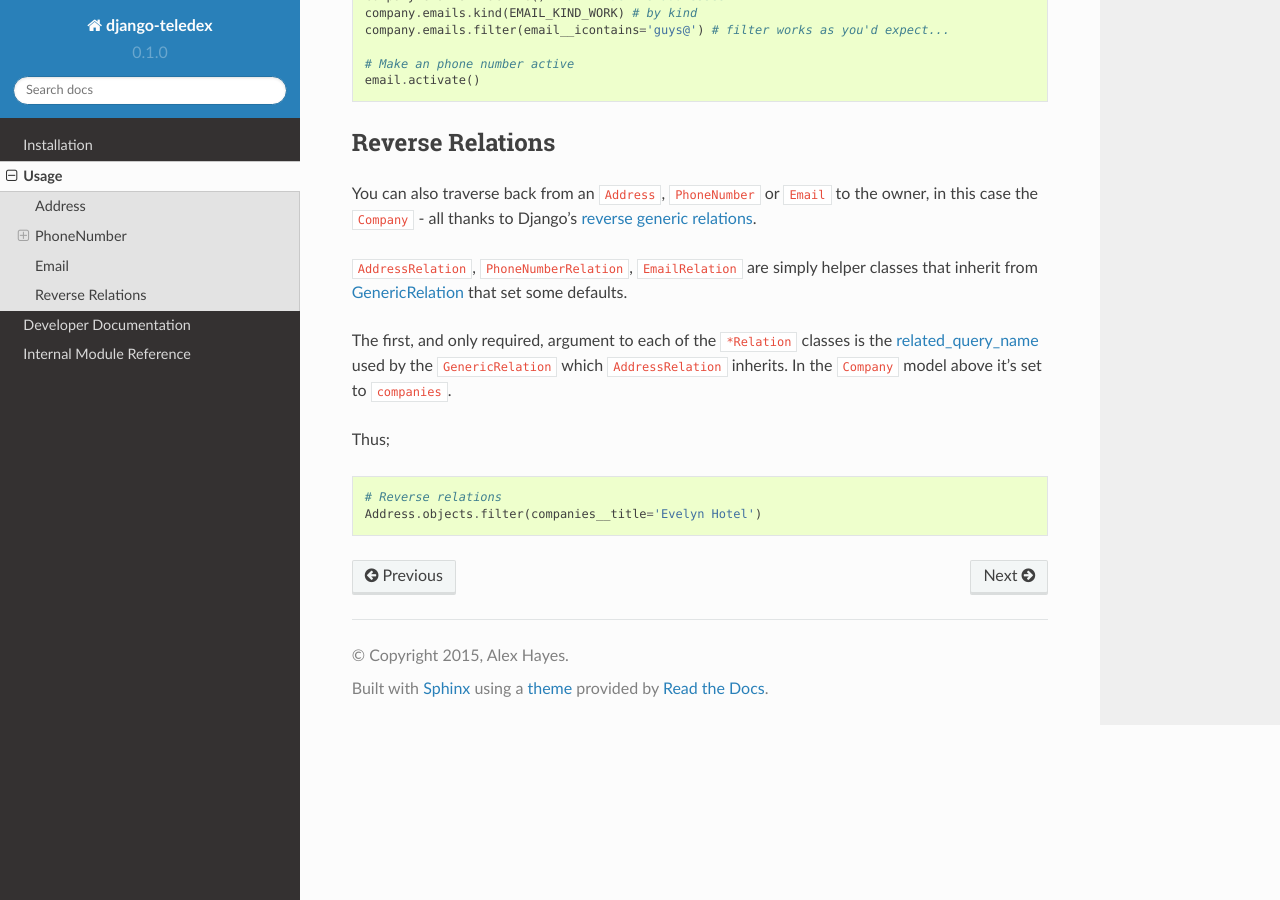
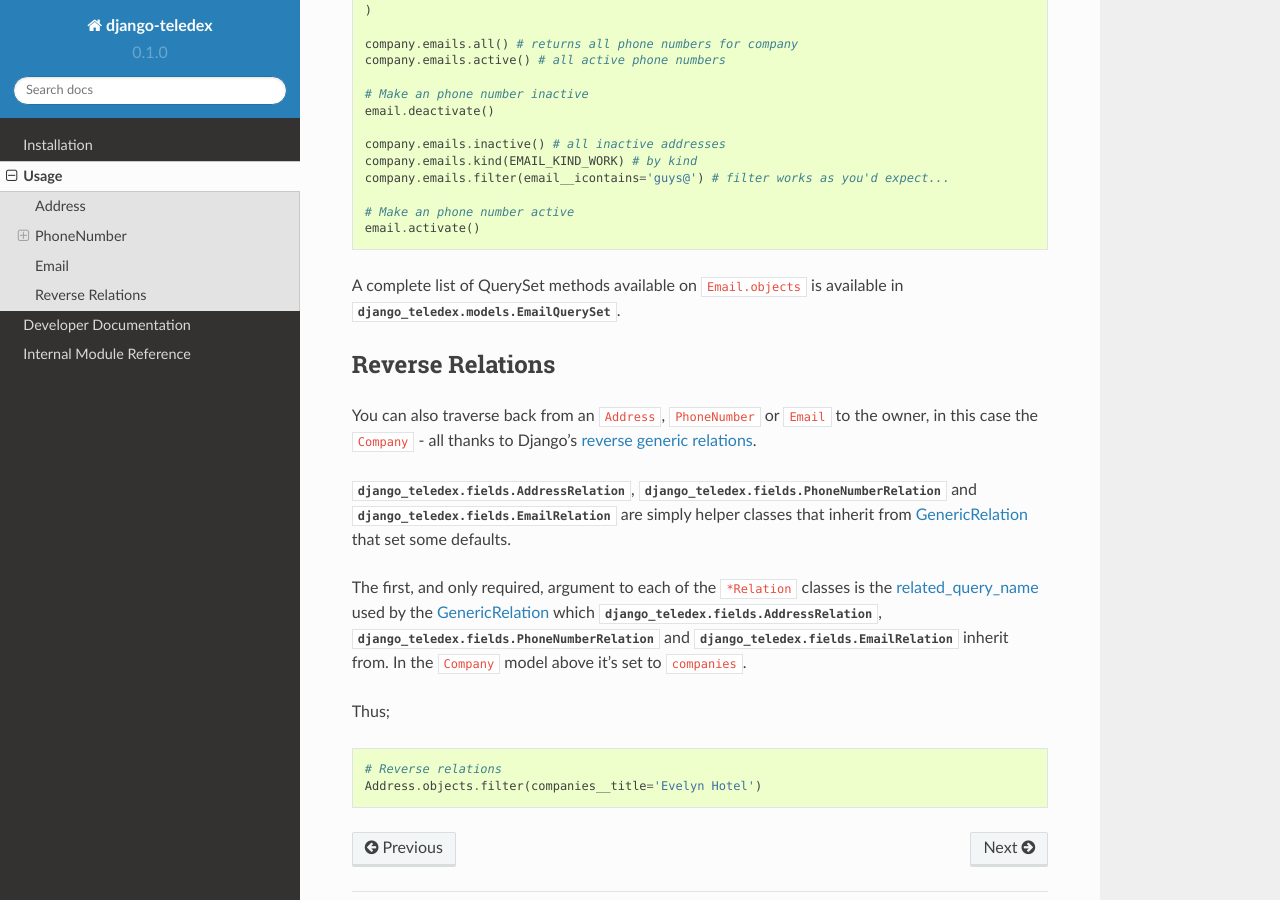
Before and after one commit to alexhayes/django-teledex, a Sphinx documentation site: the page built from docs/usage.rst, in a window 1280 px wide and 900 px high, scrolled down 2289 px. Built offline with Sphinx 7.4.7 and the Read the Docs theme 2.0.0, drawn with Linux system fonts in a browser that asks for light colours; some of the changed text lies outside the part shown.

Commit message:
Lots of updates to docs.

```diff
--- a/docs/conf.py
+++ b/docs/conf.py
@@ -7,6 +7,7 @@
 
 this = os.path.dirname(os.path.abspath(__file__))
 
+
 # If your extensions are in another directory, add it here. If the directory
 # is relative to the documentation root, use os.path.abspath to make it
 # absolute, like shown here.
@@ -14,14 +15,16 @@
 
 from django_teledex import __version__
 
+# Monkey patch to get around https://github.com/sphinx-doc/sphinx/issues/1254
+from django_countries.fields import CountryField
+from phonenumber_field.modelfields import PhoneNumberField
+from django_teledex.models import Address, PhoneNumber
+Address.country = CountryField()
+PhoneNumber.number = PhoneNumberField()
 
 extensions = ['sphinx.ext.autodoc',
-              'sphinx.ext.coverage',
-              #'sphinx.ext.pngmath',
               'sphinx.ext.viewcode',
-              'sphinx.ext.coverage',
               #'sphinx.ext.intersphinx',
-              #'githubsphinx'
               ]
 
 templates_path = []
@@ -47,9 +50,9 @@
 version = __version__
 release = version
 
-autodoc_default_flags = ['members', 'private-members', 'special-members',
-                         'undoc-members',
-                         'show-inheritance']
+# autodoc_default_flags = ['members', 'private-members', 'special-members',
+#                          'undoc-members',
+#                          'show-inheritance']
 
 def autodoc_skip_member(app, what, name, obj, skip, options):
     exclusions = ('__weakref__',  # special-members
--- /dev/null
+++ b/docs/internals/reference/django_teledex.choices.rst
@@ -0,0 +1,6 @@
+.. currentmodule:: django_teledex.choices
+
+.. automodule:: django_teledex.choices
+
+    .. contents::
+        :local:
--- /dev/null
+++ b/docs/internals/reference/django_teledex.fields.rst
@@ -0,0 +1,6 @@
+.. currentmodule:: django_teledex.fields
+
+.. automodule:: django_teledex.fields
+    :members:
+    :undoc-members:
+    :show-inheritance:
--- /dev/null
+++ b/docs/internals/reference/django_teledex.models.rst
@@ -0,0 +1,6 @@
+.. currentmodule:: django_teledex.models
+
+.. automodule:: django_teledex.models
+    :members:
+    :undoc-members:
+    :show-inheritance:
--- a/docs/usage.rst
+++ b/docs/usage.rst
@@ -57,6 +57,10 @@
     address.activate()
 
 
+A complete list of QuerySet methods available on ``Address.objects`` is available
+in :py:class:`django_teledex.models.AddressQuerySet`.
+
+
 PhoneNumber
 -----------
 
@@ -86,6 +90,10 @@
 
     # Make an phone number active
     phonenumber.activate()
+
+
+A complete list of QuerySet methods available on ``PhoneNumber.objects`` is available
+in :py:class:`django_teledex.models.PhoneNumberQuerySet`.
 
 
 Validation
@@ -135,21 +143,28 @@
     email.activate()
 
 
+A complete list of QuerySet methods available on ``Email.objects`` is available
+in :py:class:`django_teledex.models.EmailQuerySet`.
+
+
+
 Reverse Relations
 -----------------
 
 You can also traverse back from an ``Address``, ``PhoneNumber`` or
 ``Email`` to the owner, in this case the ``Company`` - all thanks to Django's
-`reverse generic relations <https://docs.djangoproject.com/en/1.8/ref/contrib/contenttypes/#reverse-generic-relations>`_.
+`reverse generic relations`_.
 
-``AddressRelation``, ``PhoneNumberRelation``, ``EmailRelation`` are simply
-helper classes that inherit from `GenericRelation <https://docs.djangoproject.com/en/1.8/ref/contrib/contenttypes/#django.contrib.contenttypes.fields.GenericRelation>`_
-that set some defaults.
+:py:class:`django_teledex.fields.AddressRelation`, :py:class:`django_teledex.fields.PhoneNumberRelation`
+and :py:class:`django_teledex.fields.EmailRelation` are simply helper classes
+that inherit from `GenericRelation`_ that set some defaults.
 
 The first, and only required, argument to each of the ``*Relation`` classes is
-the `related_query_name <https://docs.djangoproject.com/en/1.8/ref/contrib/contenttypes/#django.contrib.contenttypes.fields.GenericRelation.related_query_name>`_
-used by the ``GenericRelation`` which ``AddressRelation`` inherits. In
-the ``Company`` model above it's set to ``companies``.
+the `related_query_name`_ used by the GenericRelation_ which
+:py:class:`django_teledex.fields.AddressRelation`,
+:py:class:`django_teledex.fields.PhoneNumberRelation` and
+:py:class:`django_teledex.fields.EmailRelation` inherit from. In the
+``Company`` model above it's set to ``companies``.
 
 Thus;
 
```
Also changed, not shown: other parts of docs/usage.rst (+5 -0 lines), docs/developer.rst (+9 -0 lines), docs/index.rst (+4 -5 lines), docs/internals/reference/django_teledex.migrations.rst (deleted, +0 -22 lines), docs/internals/reference/django_teledex.rst (deleted, +0 -54 lines), docs/internals/reference/django_teledex.tests.rst (deleted, +0 -37 lines), docs/internals/reference/django_teledex.tests.testapp.rst (deleted, +0 -30 lines), docs/internals/reference/index.rst (+7 -9 lines), docs/internals/reference/modules.rst (deleted, +0 -7 lines), 5 other files.
